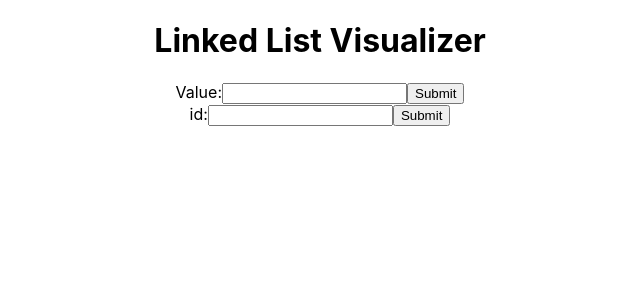
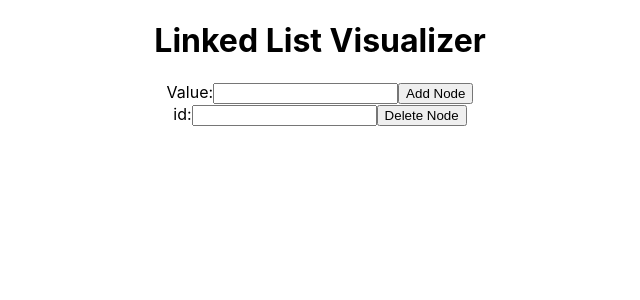
Before and after one commit to HamoonZamiri/linked-list-visualizer, a React (Create React App) app: page / in a window 1280 px wide. Shown: the top 300 px of the page, without its empty margins (320-960 px from the left). Built offline with nearby package versions, Linux system fonts and the light colour scheme.

Commit message:
changed button name

```diff
--- a/src/App.js
+++ b/src/App.js
@@ -9,7 +9,7 @@
           Value:
           <input type="text" name="value" />
         </label>
-        <input type="submit" value="Submit" />
+        <input type="submit" value="Add Node" />
       </form>
 
       <form>
@@ -17,8 +17,10 @@
           id:
           <input type="text" name="id" />
         </label>
-        <input type="submit" value="Submit" />
+        <input type="submit" value="Delete Node" />
       </form>
+
+
     </div>
   );
 }
```
Also changed, not shown: example.png (added).
